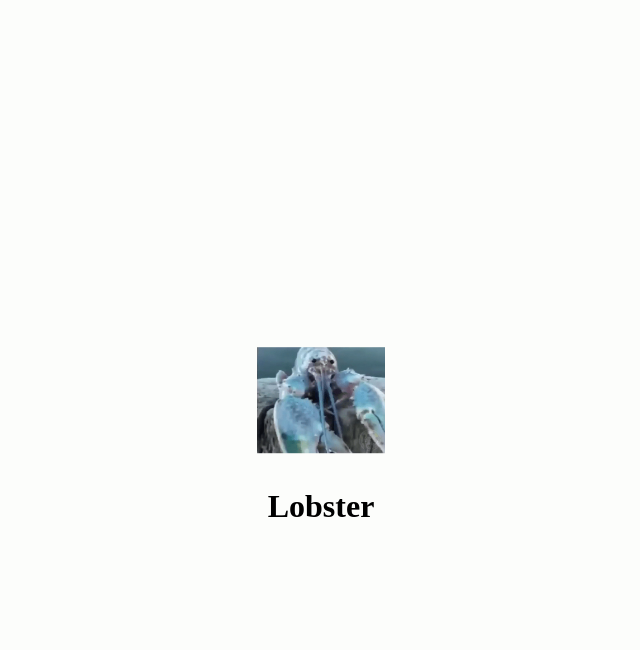
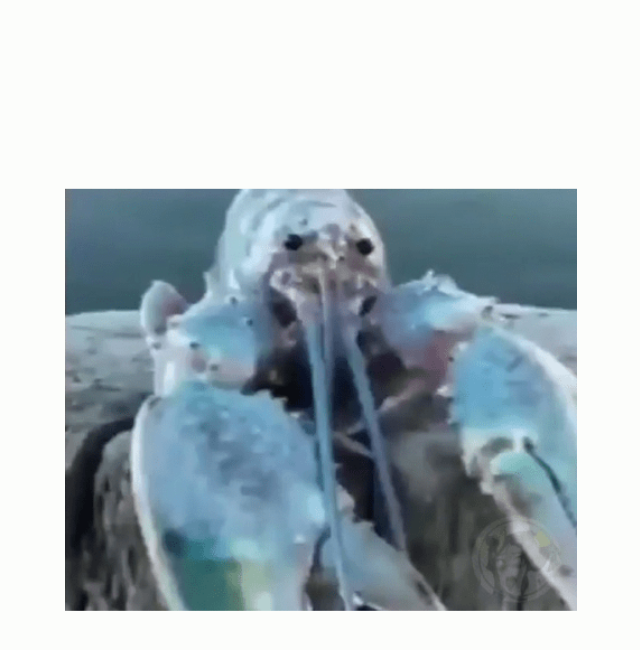
Before and after one commit to simply-kel/simply-kel.github.io, a plain HTML site: page index.html in a window 1280 px wide. Both pictures are taken after a click on the picture 640 px from the left and 400 px from the top of the page. Shown: the whole page, without its empty margins (319-959 px from the left). Drawn offline with Linux system fonts and the light colour scheme.

Commit message:
Add files via upload

```diff
--- a/index.html
+++ b/index.html
@@ -14,13 +14,16 @@
             document.getElementById('player').play()
             document.getElementById('player').currentTime = 0;
             document.getElementById('img').src = "img/lobster.png"
-            document.getElementById('amogus').innerText = "Lobster"
+            //width="128px"
+            document.getElementById('img').width = "512"
+            document.getElementById('amogus').innerText = ""
             // 18*1000
             setTimeout(stop, 18000)
         }
         function stop(){
             document.getElementById('player').pause()
             document.getElementById('img').src = "img/monke.gif"
+            document.getElementById('img').width = "128"
             document.getElementById('amogus').innerText = "Monke"
         }
     </script>
```
